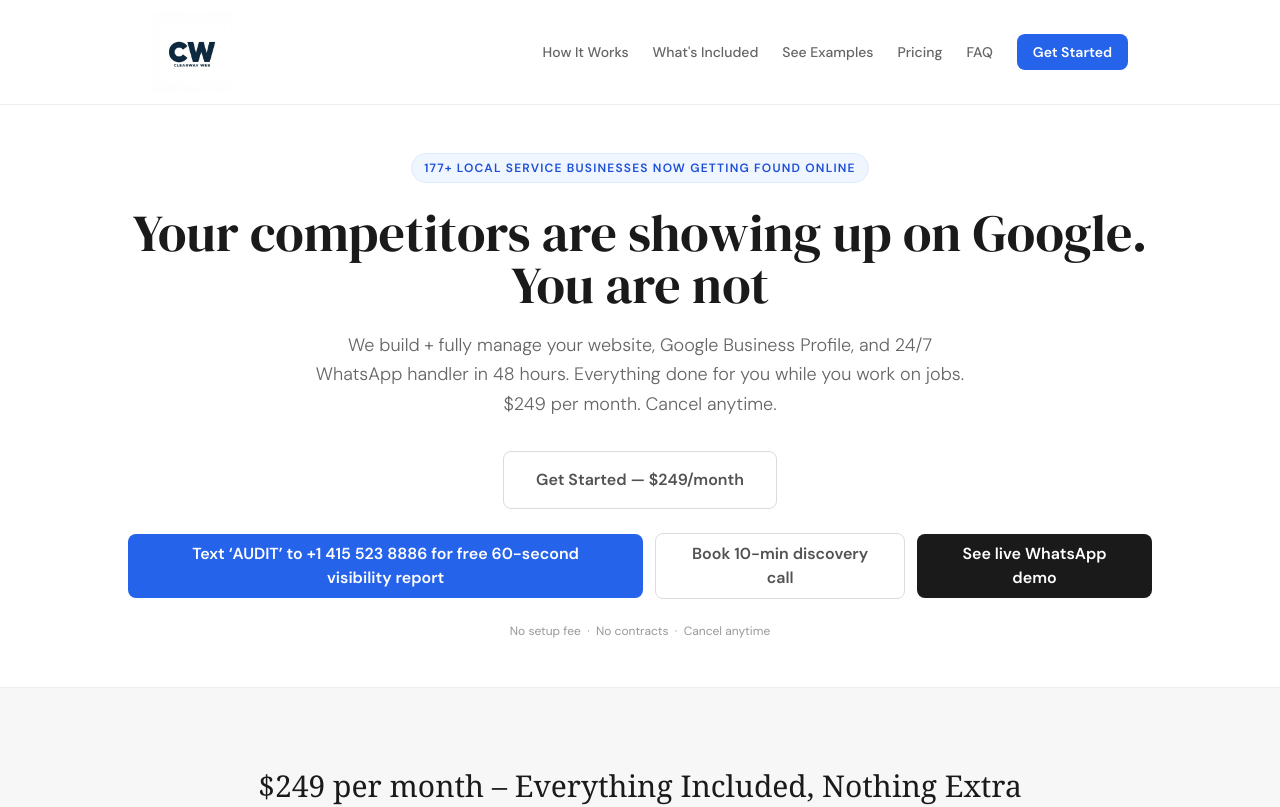
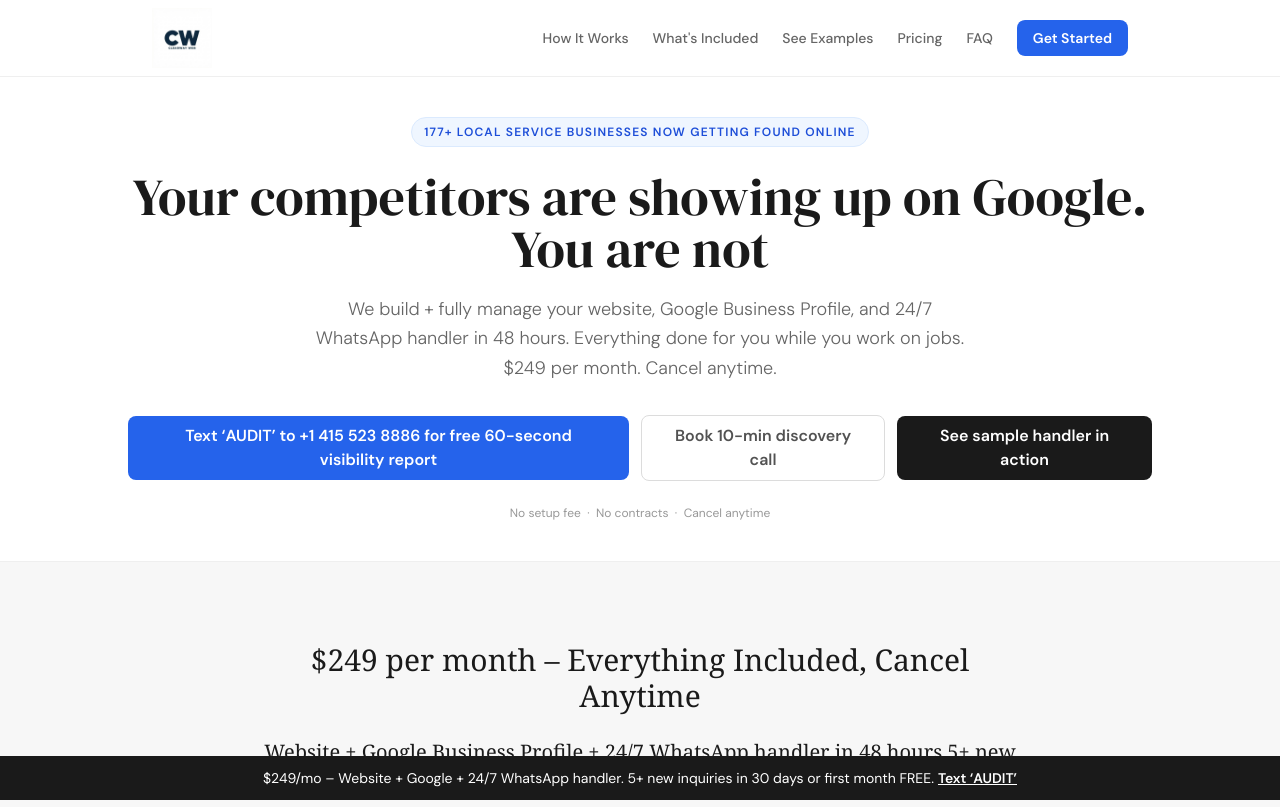
Before and after one commit to kanbanfeed/clearwayweb_updated, a Next.js app: page / in a window 1280 px wide. Shown: the top 807 px of the page. Built offline with nearby package versions, Linux system fonts and the light colour scheme.

Commit message:
updated as per the requirement home page

```diff
--- a/app/page.tsx
+++ b/app/page.tsx
@@ -15,12 +15,12 @@
 
   return (
     <header className="w-full bg-white border-b border-charcoal-100 sticky top-0 z-50">
-      <div className="max-w-5xl mx-auto px-6 py-3 flex items-center justify-between">
+      <div className="max-w-5xl mx-auto px-6 py-2 flex items-center justify-between">
         <div className="flex items-center gap-2">
           <Image
             src="/clearwayweb_logo.jpeg"
             alt="ClearwayWeb Logo"
-            width={80}
+            width={60}
             height={40}
             className="object-contain"
             priority
@@ -82,7 +82,7 @@
   const scroll = (id: string) => document.getElementById(id)?.scrollIntoView({ behavior: 'smooth' })
 
   return (
-    <section className="w-full bg-white py-10 px-6 md:py-12">
+    <section className="w-full bg-white py-8 px-6 md:py-10">
       <div className="max-w-5xl mx-auto text-center">
         <div className="inline-flex items-center gap-2 bg-accent-50 text-accent-700 text-xs font-semibold tracking-widest uppercase px-3 py-1.5 rounded-full border border-accent-100 mb-6">
           177+ local service businesses now getting found online
@@ -98,14 +98,14 @@
         <p className="text-lg text-charcoal-600 leading-relaxed max-w-2xl mx-auto font-light mb-8">
           We build + fully manage your website, Google Business Profile, and 24/7 WhatsApp handler in 48 hours. Everything done for you while you work on jobs. $249 per month. Cancel anytime.
         </p>
-        <div className="flex flex-col sm:flex-row items-center justify-center gap-3 mb-6">
+        {/* <div className="flex flex-col sm:flex-row items-center justify-center gap-3 mb-6">
           <a
             href="https://buy.stripe.com/5kQ9AS26n0ZyfKb8uR7Vm13"
             className="inline-flex items-center justify-center gap-2 border border-charcoal-200 hover:border-charcoal-400 text-charcoal-700 font-semibold text-base px-8 py-4 rounded-lg w-full sm:w-auto transition-colors"
             >
             Get Started — $249/month
           </a>
-        </div>
+        </div> */}
         <div className="flex flex-col sm:flex-row items-center justify-center gap-3 mb-6">
           {/* <button
             onClick={() => scroll('how-it-works')}
@@ -124,7 +124,7 @@
         </a>
 
         <a href="https://wa.me/14155238886" className="inline-flex items-center justify-center gap-2 bg-charcoal-900 text-white font-semibold text-base px-8 py-2 rounded-lg w-full sm:w-auto">
-          See live WhatsApp demo
+          See sample handler in action
         </a>
         </div>
 
@@ -143,10 +143,13 @@
       <div className="max-w-3xl mx-auto text-center">
 
         <h2 className="text-3xl font-serif text-charcoal-900 mb-6">
-          $249 per month – Everything Included, Nothing Extra
+          $249 per month – Everything Included, Cancel Anytime
         </h2>
-
-        <div className="text-charcoal-600 text-base space-y-2 text-left mb-6">
+        <div className='text-xl font-serif mb-8'>
+          Website + Google Business Profile + 24/7 WhatsApp handler in 48 hours
+          5+ new inquiries in first 30 days or your first month is FREE”
+        </div>
+        <div className="text-charcoal-600 text-bold text-base space-y-2 text-left mb-6">
           <p>• Mobile website live in 48 hours</p>
           <p>• Google Business Profile claimed, optimized & posted to every month</p>
           <p>• 24/7 WhatsApp handler in your business name</p>
@@ -377,7 +380,7 @@
 
         <div className="bg-charcoal-50 border border-charcoal-100 rounded-xl p-10">
           <div className="text-3xl md:text-4xl font-bold text-charcoal-900 tracking-wide mb-3">
-            +1 415 523 8886
+            +1 415 523 8886 (Twilio Sandbox – live demo)
           </div>
           <a
             href="https://wa.me/14155238886"
@@ -385,7 +388,7 @@
           >
             Text it right now
           </a>
-          <p className="text-xs text-charcoal-400">This is a live demo. Text it right now.</p>
+          <p className="text text-charcoal-400 mt-6">Text any customer-style question and see the auto-reply. Full handler in your name goes live in 48 hours after signup</p>
         </div>
       </div>
     </section>
@@ -802,7 +805,8 @@
         </div>
 
         <p className="text-xs text-charcoal-400 mt-5">
-          No setup fee &nbsp;·&nbsp; No contracts &nbsp;·&nbsp; Cancel anytime
+          $249/mo – Website + Google + 24/7 WhatsApp handler.
+          5+ new inquiries in 30 days or first month FREE.
         </p>
       </div>
     </section>
@@ -876,6 +880,13 @@
       <FAQ />
       <FinalCTA />
       <Footer />
+      <div className="fixed bottom-0 left-0 w-full bg-charcoal-900 text-white text-center py-3 px-4 z-50 text-sm">
+        $249/mo – Website + Google + 24/7 WhatsApp handler.
+        5+ new inquiries in 30 days or first month FREE.
+        <a href="https://wa.me/14155238886?text=AUDIT" className="underline font-semibold ml-1">
+          Text ‘AUDIT’
+        </a>
+      </div>
     </main>
   )
 }
```
